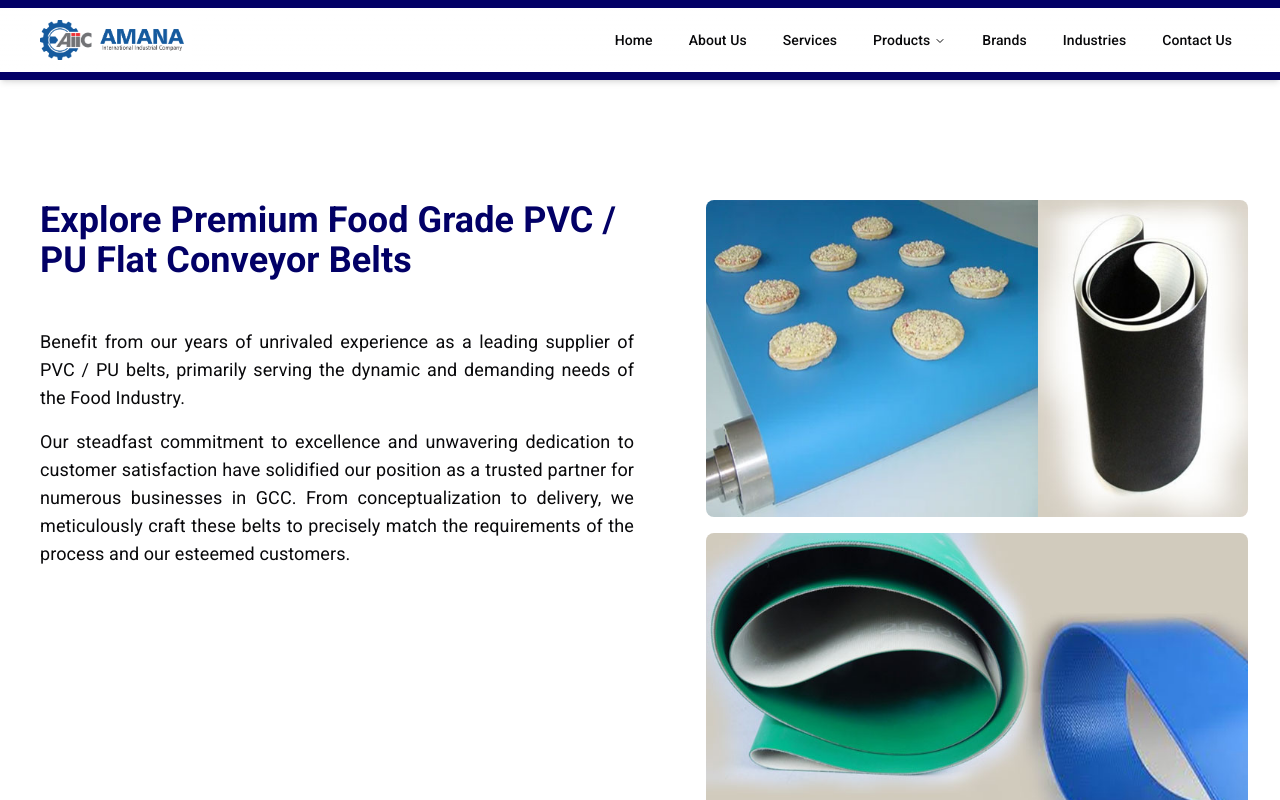
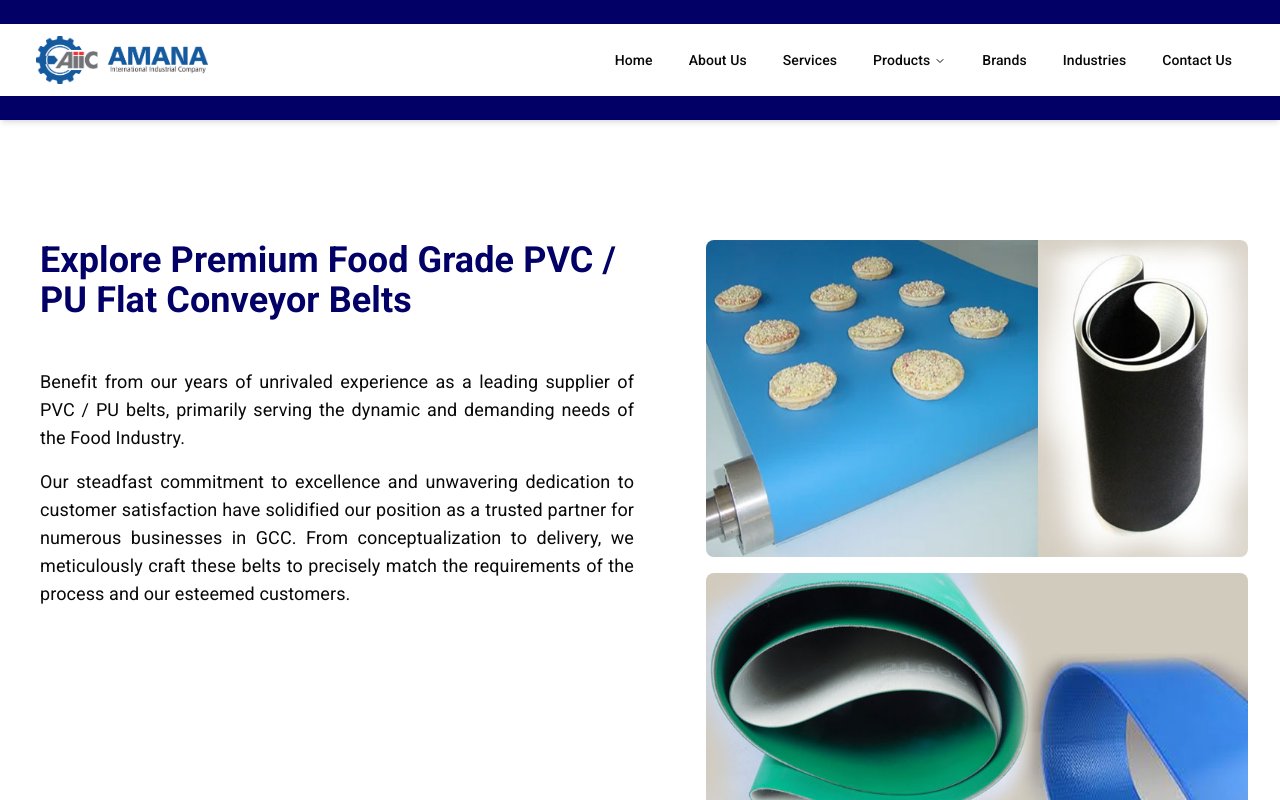
Before and after one commit to pratikmogaveera/amana-intl, a Next.js app: page /products/food-grade-pvc-or-pu-flat-conveyor-belts in a window 1280 px wide. Shown: the top 800 px of the page. Built offline with nearby package versions, Linux system fonts and the light colour scheme; a web font is replaced by a local one.

Commit message:
Updated Navbar

```diff
--- a/src/app/products/automation/page.tsx
+++ b/src/app/products/automation/page.tsx
@@ -12,7 +12,7 @@ export const metadata: Metadata = {
 const page = () => {
     return (
         <div>
-            <Wrapper className='grid grid-cols-1 lg:grid-cols-[1fr_0.75fr] gap-8 xl:gap-16 w-screen min-h-[calc(100vh-5rem)] py-16'>
+            <Wrapper className='grid grid-cols-1 lg:grid-cols-[1fr_0.75fr] gap-8 xl:gap-16 w-screen min-h-[calc(100vh-7rem)] py-16'>
                 <div className='flex lg:hidden gap-8 justify-center'>
                     <div className='w-full'>
                         <Carousel autoplay={true} buttonPos='outside' className='w-full'>
--- a/src/app/products/bread-slicing-blades-knives-and-cutters/page.tsx
+++ b/src/app/products/bread-slicing-blades-knives-and-cutters/page.tsx
@@ -12,7 +12,7 @@ export const metadata: Metadata = {
 const page = () => {
     return (
         <div>
-            <Wrapper className='grid grid-cols-1 lg:grid-cols-[1fr_0.75fr] gap-8 xl:gap-16 w-screen min-h-[calc(100vh-5rem)] py-16'>
+            <Wrapper className='grid grid-cols-1 lg:grid-cols-[1fr_0.75fr] gap-8 xl:gap-16 w-screen min-h-[calc(100vh-7rem)] py-16'>
                 <div className='flex lg:hidden gap-8 justify-center'>
                     <div className='w-full'>
                         <Carousel autoplay={true} buttonPos='outside' className='w-full'>
--- a/src/app/products/food-grade-pvc-or-pu-flat-conveyor-belts/page.tsx
+++ b/src/app/products/food-grade-pvc-or-pu-flat-conveyor-belts/page.tsx
@@ -12,7 +12,7 @@ export const metadata: Metadata = {
 const page = () => {
     return (
         <div>
-            <Wrapper className='grid grid-cols-1 lg:grid-cols-[1fr_0.75fr] gap-8 xl:gap-16 w-screen min-h-[calc(100vh-5rem)] py-16'>
+            <Wrapper className='grid grid-cols-1 lg:grid-cols-[1fr_0.75fr] gap-8 xl:gap-16 w-screen min-h-[calc(100vh-7rem)] py-16'>
                 <div className='flex lg:hidden gap-8 justify-center'>
                     <div className='w-full'>
                         <Carousel autoplay={true} buttonPos='outside' className='w-full'>
--- a/src/app/products/geared-servo-ac-motors/page.tsx
+++ b/src/app/products/geared-servo-ac-motors/page.tsx
@@ -12,7 +12,7 @@ export const metadata: Metadata = {
 const page = () => {
     return (
         <div>
-            <Wrapper className='grid grid-cols-1 lg:grid-cols-[1fr_0.75fr] gap-8 xl:gap-16 w-screen min-h-[calc(100vh-5rem)] py-16'>
+            <Wrapper className='grid grid-cols-1 lg:grid-cols-[1fr_0.75fr] gap-8 xl:gap-16 w-screen min-h-[calc(100vh-7rem)] py-16'>
                 <div className='flex lg:hidden gap-8 justify-center'>
                     <div className='w-full'>
                         <Carousel autoplay={true} buttonPos='outside' className='w-full'>
--- a/src/app/products/spares-for-packaging-machines/page.tsx
+++ b/src/app/products/spares-for-packaging-machines/page.tsx
@@ -12,7 +12,7 @@ export const metadata: Metadata = {
 const page = () => {
     return (
         <div>
-            <Wrapper className='grid grid-cols-1 lg:grid-cols-[1fr_0.75fr] gap-8 xl:gap-16 w-screen min-h-[calc(100vh-5rem)] py-16'>
+            <Wrapper className='grid grid-cols-1 lg:grid-cols-[1fr_0.75fr] gap-8 xl:gap-16 w-screen min-h-[calc(100vh-7rem)] py-16'>
                 <div className='flex lg:hidden gap-8 justify-center'>
                     <div className='w-full'>
                         <Carousel autoplay={true} buttonPos='outside' className='w-full'>
--- a/src/components/Navbar.tsx
+++ b/src/components/Navbar.tsx
@@ -29,15 +29,15 @@ import { Button } from "./ui/button";
 
 const Navbar = () => {
     return (
-        <nav className="w-full shadow-md sticky top-0 static left-0 z-50 backdrop-blur-lg bg-gradient-to-b from-background to-background/95 border-y-[0.5rem] border-company-secondary">
-            <Wrapper className="flex h-16 items-center justify-between">
-                <div className="relative w-[160px] h-12 flex-shrink-0">
+        <nav className="w-full shadow-md sticky top-0 static left-0 z-50 backdrop-blur-lg bg-gradient-to-b from-background to-background/95 border-y-[1.5rem] border-company-secondary">
+            <Wrapper className="flex h-[4.5rem] items-center justify-between">
+                <div className="relative w-[180px] h-12 flex-shrink-0">
                     <Link href={"/"}>
                         <Image
                             src="/assets/amana_logo_long.png"
                             alt="amana logo"
                             fill
-                            className="object-contain bg-white py-0.5 px-2"
+                            className="object-contain bg-white"
                         />
                     </Link>
                 </div>
--- a/src/components/util/DualSection.tsx
+++ b/src/components/util/DualSection.tsx
@@ -9,7 +9,7 @@ interface Props {
 const DualSection = ({ children, imgSide }: Props) => {
     return (
         <Wrapper>
-            <div className='w-full lg:min-h-[calc(100vh-5rem)] grid grid-cols-1 md:grid-cols-2 gap-8 lg:gap-16 px-2 pt-8 pb-16 md:px-8 md:py-20'>
+            <div className='w-full lg:min-h-[calc(100vh-7rem)] grid grid-cols-1 md:grid-cols-2 gap-8 lg:gap-16 px-2 pt-8 pb-16 md:px-8 md:py-20'>
                 {children}
             </div>
         </Wrapper>
```
